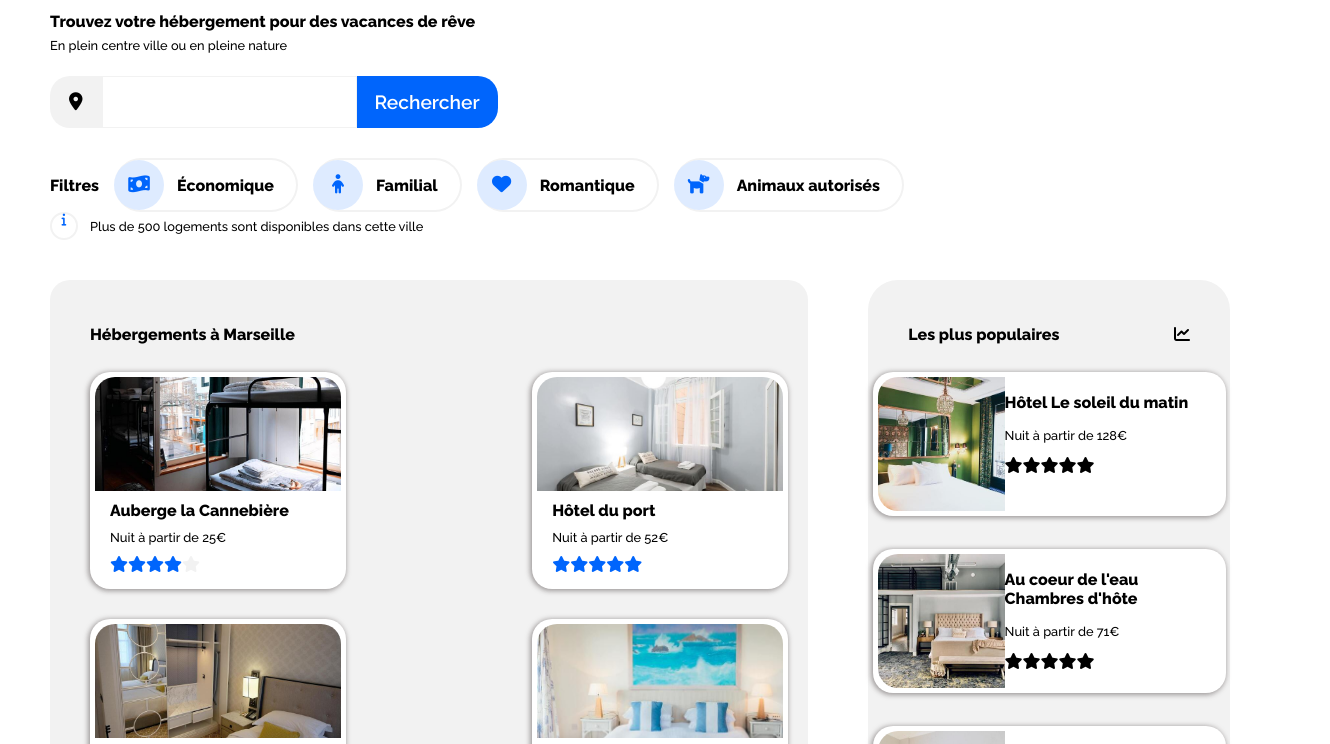
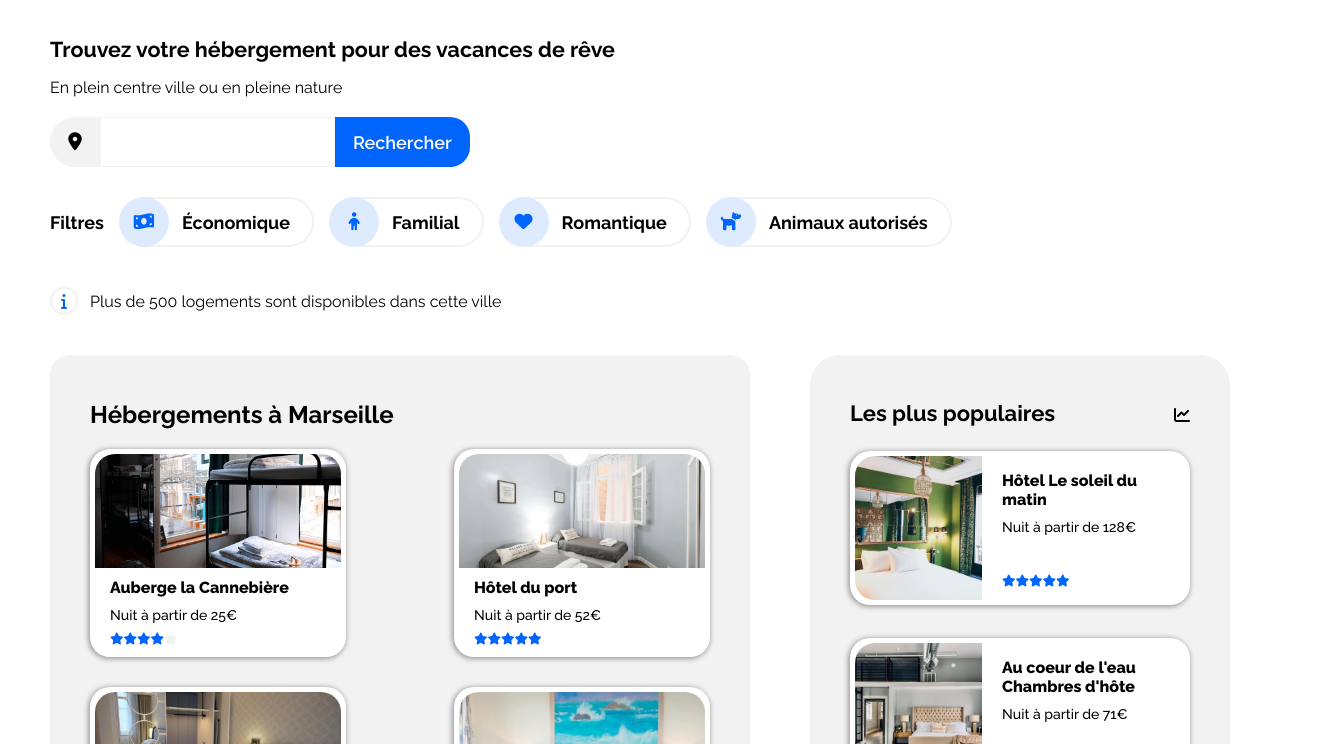
Before and after one commit to dpedron/DamienPedron_2_11052021, a plain HTML site: page index.html in a window 1280 px wide. Shown: the part 111-855 px from the top of the page, 1330 px wide, since content can reach past the window. Drawn offline with Linux system fonts and the light colour scheme.

Commit message:
Layout modifications

```diff
--- a/index.html
+++ b/index.html
@@ -14,8 +14,8 @@
         <img id="logo" src="images/logo/Reservia@3x.png" alt="Logo reservia">
         <nav>
             <ul>
-                <li><a href="#hebergements" class="nav__options">Hébergements</a></li>
-                <li><a href="#" class="nav__options">Activités</a></li>
+                <li><a href="#results" class="nav__options">Hébergements</a></li>
+                <li><a href="#activities" class="nav__options">Activités</a></li>
                 <li><a href="#" class="nav__options" id="nav__subscribe">S'inscrire</a></li>
             </ul>
         </nav>
@@ -34,17 +34,17 @@
         <!-- FILTERS -->
         <ul id="filters">
             <li class="filters__li"><h4>Filtres</h4></li>
-            <li class="filters__li"><a href="#"><div><i class="fas fa-money-bill-wave"></i></div><h4>Économique</h4></a></li>
-            <li class="filters__li"><a href="#"><div><i class="fas fa-child"></i></div><h4>Familial</h4></a></li>
-            <li class="filters__li"><a href="#"><div><i class="fas fa-heart"></i></div><h4>Romantique</h4></a></li>
-            <li class="filters__li"><a href="#"><div><i class="fas fa-dog"></i></div><h4>Animaux autorisés</h4></a></li>
+            <li class="filters__li"><a href="#"><i class="fas fa-money-bill-wave"></i><h4>Économique</h4></a></li>
+            <li class="filters__li"><a href="#"><i class="fas fa-child"></i><h4>Familial</h4></a></li>
+            <li class="filters__li"><a href="#"><i class="fas fa-heart"></i><h4>Romantique</h4></a></li>
+            <li class="filters__li"><a href="#"><i class="fas fa-dog"></i><h4>Animaux autorisés</h4></a></li>
         </ul>
             <p id="filters-info"><i class="fas fa-info"></i>Plus de 500 logements sont disponibles dans cette ville</p>
         </section>
         <!-- RESULTS -->
         <div id="results">
-        <!-- SEARCH RESULTS -->
-            <section id="hebergements">
+            <!-- SEARCH RESULTS -->
+            <section>
                 <h2>Hébergements à Marseille</h2>
                 <div id="search-results">
                     <div class="search-results-cards">
@@ -84,7 +84,7 @@
                         <div><i class="fas fa-star"></i><i class="fas fa-star"></i><i class="fas fa-star"></i><i class="fas fa-star"></i><i class="fas fa-star"></i></div>
                     </div>
                 </div>
-                <h4>Afficher plus</h4>
+                <h4><a href="#">Afficher plus</a></h4>
             </section>
             <!-- POPULAR RESULTS -->
             <aside id="popular-results">
@@ -155,7 +155,7 @@
             </div>
         </section>
     </main>
-        <!-- FOOTER -->
+    <!-- FOOTER -->
     <footer>
         <div>
             <h4>A propos</h4>
--- a/style.css
+++ b/style.css
@@ -13,27 +13,24 @@ ul{
     list-style: none;
 }
 
-h1, h2, h3, h4{
-    font-size: 1rem;
-    font-weight: 800;
+a{
+    text-decoration: none;
+    color: black;
 }
 
-p, li{
-    font-size: 0.8rem;
-    font-weight: 500;
-}
 
 /* HEADER */
 
 header{
     display: flex;
     justify-content: space-between;
-    width: 100%;
-    margin: 36px 50px 40px 50px;
+    max-width: 1440px;
+    margin: 50px;
 }
 
 #logo{
-    width: 94px;
+    width: 96.25px;
+    height: 45px;
 }
 
 /* NAV */
@@ -41,7 +38,7 @@ header{
 nav ul{
     display: flex;
     flex-wrap: wrap;
-    margin-right: 70px;
+    line-height: 16px;
 }
 
 .nav__options{
@@ -54,7 +51,7 @@ nav ul{
 .nav__options:hover{
     color: #0065FC;
     border-top: 2px solid #0065FC;
-    padding-top: 50px;
+    padding-top: 62.5px;
     font-weight: 600;
 }
 
@@ -75,29 +72,32 @@ main{
 
 h1{
     margin: 0;
+    font-size: 21.5px;
 }
 
 h1 + p{
-    margin: 7px 0 23px 0;
+    margin: 16px 0 20px 0;
 }
 
 #search{
     display: flex;
-    margin-top: 23px;
 }
 
 #search__ico{
     background-color: #F2F2F2;
-    padding: 17px 19px;
-    border-radius: 20px 0 0 20px;
+    width: 50px;
+    height: 50px;
+    border-radius: 30px 0 0 30px;
+    line-height: 50px;
     font-size: 18px;
+    text-align: center;
     color: black;
 }
 
 #search__txt{
     border: 1px solid #F2F2F2;
     font-weight: 800;
-    font-size: 1.2rem;
+    font-size: 18px;
     padding-left: 18px;
     font-family: 'Raleway', sans-serif;
 }
@@ -112,7 +112,7 @@ h1 + p{
     border: none;
     color: white;
     font-weight: 600;
-    font-size: 1.2rem;
+    font-size: 18px;
     padding: 0 18px;
     font-family: 'Raleway', sans-serif;
     cursor: pointer;
@@ -123,14 +123,16 @@ h1 + p{
 #filters{
      display: flex;
      padding: 0;
-     margin: 0;
      flex-wrap: wrap;
+     margin: 30px 0 40px 0;
 }
 
 .filters__li{
-     margin: 30px 15px 0 0;
+     margin-right: 15px;
      display: flex;
      height: 54px;
+     font-size: 18px;
+     height: 50px;
 }
 
 .filters__li h4{
@@ -148,7 +150,7 @@ h1 + p{
      align-items: center;
 }
 
-.filters__li a div{
+.filters__li a i{
      display: flex;
      width: 50px;
      height: 50px;
@@ -157,11 +159,6 @@ h1 + p{
      justify-content: center;
      align-items: center;
      color: #0065FC;
-
-}
-
-.filters__li a div i{
-    font-size: 1.2rem;
 }
 
 .filters__li a h4{
@@ -179,6 +176,7 @@ h1 + p{
 #filters-info i{
      height: 24px;
      width: 24px;
+     line-height: 24px;
      margin-right: 12px;
      border: 2px solid #F2F2F2;
      border-radius: 50%;
@@ -197,22 +195,23 @@ h1 + p{
 
 #results section{
     background-color: #F2F2F2;
-    width: 880px;
-    height: fit-content;
     margin: 40px 40px 0 0;
+    padding: 0 40px;
     border-radius: 20px;
     display: flex;
     flex-direction: column;
 }
 
 #results section h2{
-    margin: 45px 0 0 40px;
+    margin: 45px 0 20px 0;
+    font-weight: 700;
+    font-size: 24px;
 }
 
 #search-results{
     display: flex;
     flex-wrap: wrap;
-    margin: 28px 20px 15px 40px;
+    margin-bottom: 15px;
     justify-content: space-between;
     object-fit: contain;
 }
@@ -220,6 +219,7 @@ h1 + p{
 .search-results-cards{
     padding: 5px;
     width: 246px;
+    height: 198px;
     background-color: white;
     border-radius: 20px;
     display: flex;
@@ -231,6 +231,7 @@ h1 + p{
 
 .search-results-cards:hover{
     box-shadow: 5px 5px 5px 5px #0065fc62;
+    cursor: pointer;
 }
 
 .search-results-cards img{
@@ -241,38 +242,48 @@ h1 + p{
 }
 
 .search-results-cards h3{
+    font-size: 16px;
+    font-weight: 800;
     margin: 10px 0 10px 15px;
 }
 
 .search-results-cards p{
     margin: 0 0 0 15px;
+    font-size: 14px;
+    font-weight: 500;
 }
 
 .search-results-cards div{
-    margin: 10px 0 10px 15px;
+    margin: 10px 0 0 15px;
+    display: flex;
 }
 
 .search-results-cards i{
     color: #0065FC;
+    font-size: 12px;
 }
 
 .search-results-cards span i{
+    display: flex;
     color:#F2F2F2;
 }
 
 #results section h4{
-    margin: 0 0 45px 40px;
+    margin: 10px 0 45px 0;
+    font-size: 21.5px;
 }
 
  /* POPULAR RESULTS */
 
  #popular-results{
     background-color: #F2F2F2;
-    margin:40px 0 0 20px;
-    width: 420px;
+    margin: 40px 0 0 20px;
+    padding: 0 40px;
+    max-width: 420px;
     height: auto;
     border-radius: 30px;
     display: flex;
+    flex-wrap: wrap;
     flex-direction: column;
 }
 
@@ -281,11 +292,13 @@ h1 + p{
     flex-direction: row;
     justify-content: space-between;
     align-items: baseline;
-    margin: 45px 40px 28px 40px;
+    margin: 45px 0 25px 0;
 }
 
 #popular-results-title h2{
     margin: 0;
+    font-weight: 700;
+    font-size: 22px;
 }
 
 #popular-results-list{
@@ -293,11 +306,12 @@ h1 + p{
     flex-direction: column;
     align-items: center;
     align-content: space-between;
+    width: 340px;
 }
 
 .popular-results-cards{
     padding: 5px;
-    width: 343px;
+    height: 144px;
     background-color: white;
     border-radius: 20px;
     display: flex;
@@ -306,11 +320,43 @@ h1 + p{
     margin-bottom: 33px;
 }
 
+.popular-results-cards:hover{
+    box-shadow: 5px 5px 5px 5px #0065fc62;
+    cursor: pointer;
+}
+
+
 .popular-results-cards img{
     width: 127px;
-    height: 134px;
+    height: 144px;
     border-radius: 20px 0 0 20px;
     object-fit: cover;
+}
+
+.popular-results-cards h3{
+    font-size: 16px;
+    font-weight: 800;
+    margin: 15px 20px 10px 20px;
+}
+
+.popular-results-cards p{
+    font-size: 14px;
+    font-weight: 500;
+    margin: 0 20px 40px 20px;
+}
+
+.popular-results-cards div div{
+    margin-left: 20px;
+    display: flex;
+}
+
+.popular-results-cards i{
+    color: #0065FC;
+    font-size: 12px;
+}
+
+.popular-results-cards span i{
+    color:#F2F2F2;
 }
 
 /* ACTIVITIES */
@@ -375,7 +421,6 @@ h1 + p{
 .activities-cards-s img{
     height: 110px;
 }
-
 /* FOOTER */
 
 footer{
```
